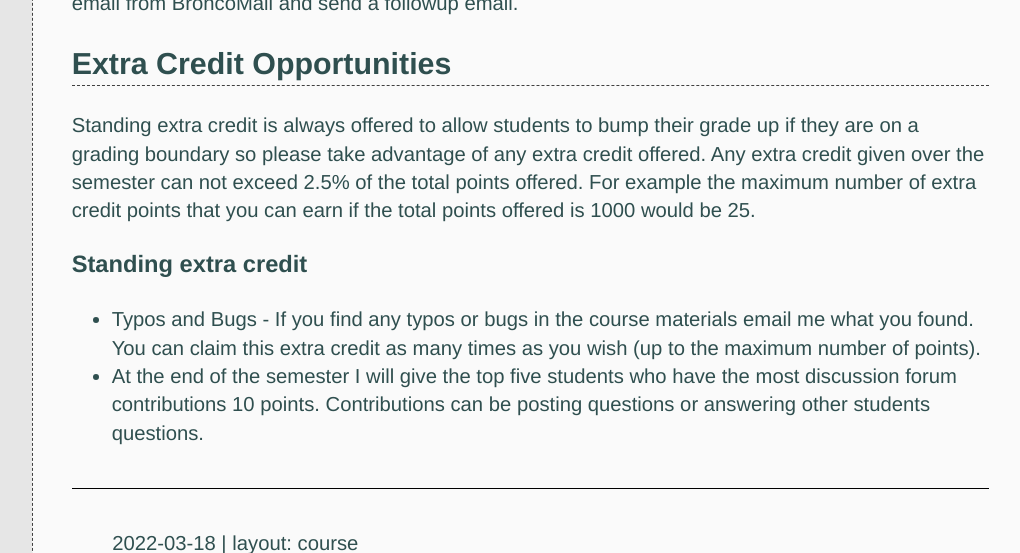
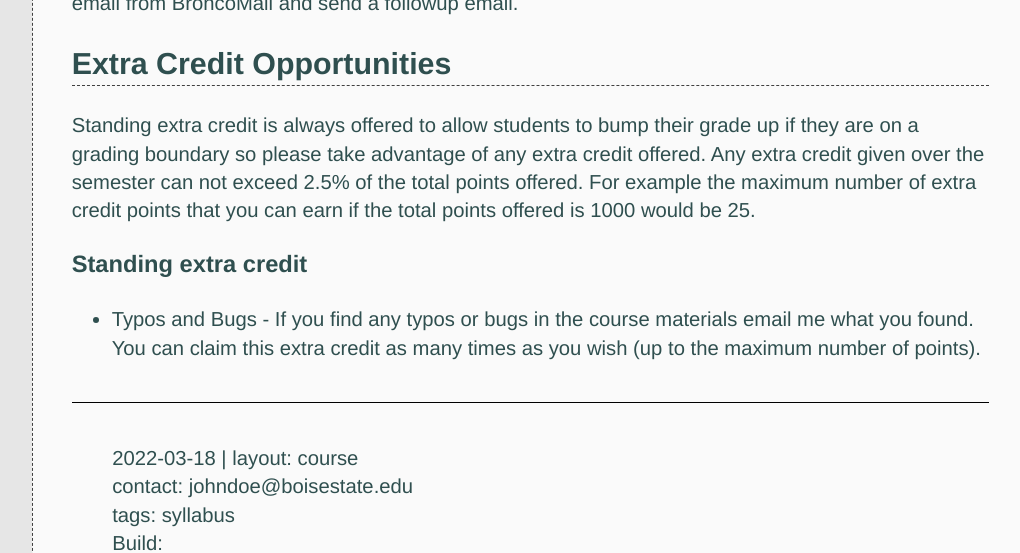
Before and after one commit to shanep/class-theme, a Jekyll site: the page built from _docs/syllabus.md, in a window 1280 px wide and 900 px high, scrolled down 4072 px, cut to the strip 0-553 px from the top of the window. Shown: the whole strip, without its empty margins (251-1271 px from the left). Built offline with Jekyll 4.4.1, drawn with Linux system fonts in a browser that asks for light colours.

Commit message:
updated syllabus policies

```diff
--- a/_includes/syllabus-policies.html
+++ b/_includes/syllabus-policies.html
@@ -227,9 +227,4 @@ extra credit points that you can earn if the total points offered is 1000 would
     Typos and Bugs - If you find any typos or bugs in the course materials email me what you found.
      You can claim this extra credit as many times as you wish (up to the maximum number of points).
   </li>
-  <li>
-    At the end of the semester I will give the top five students who have the most discussion forum
-    contributions 10 points. Contributions can be posting questions or answering other students
-    questions.
-  </li>
 </ul>
```
Also changed, not shown: shanep-class.gemspec.
